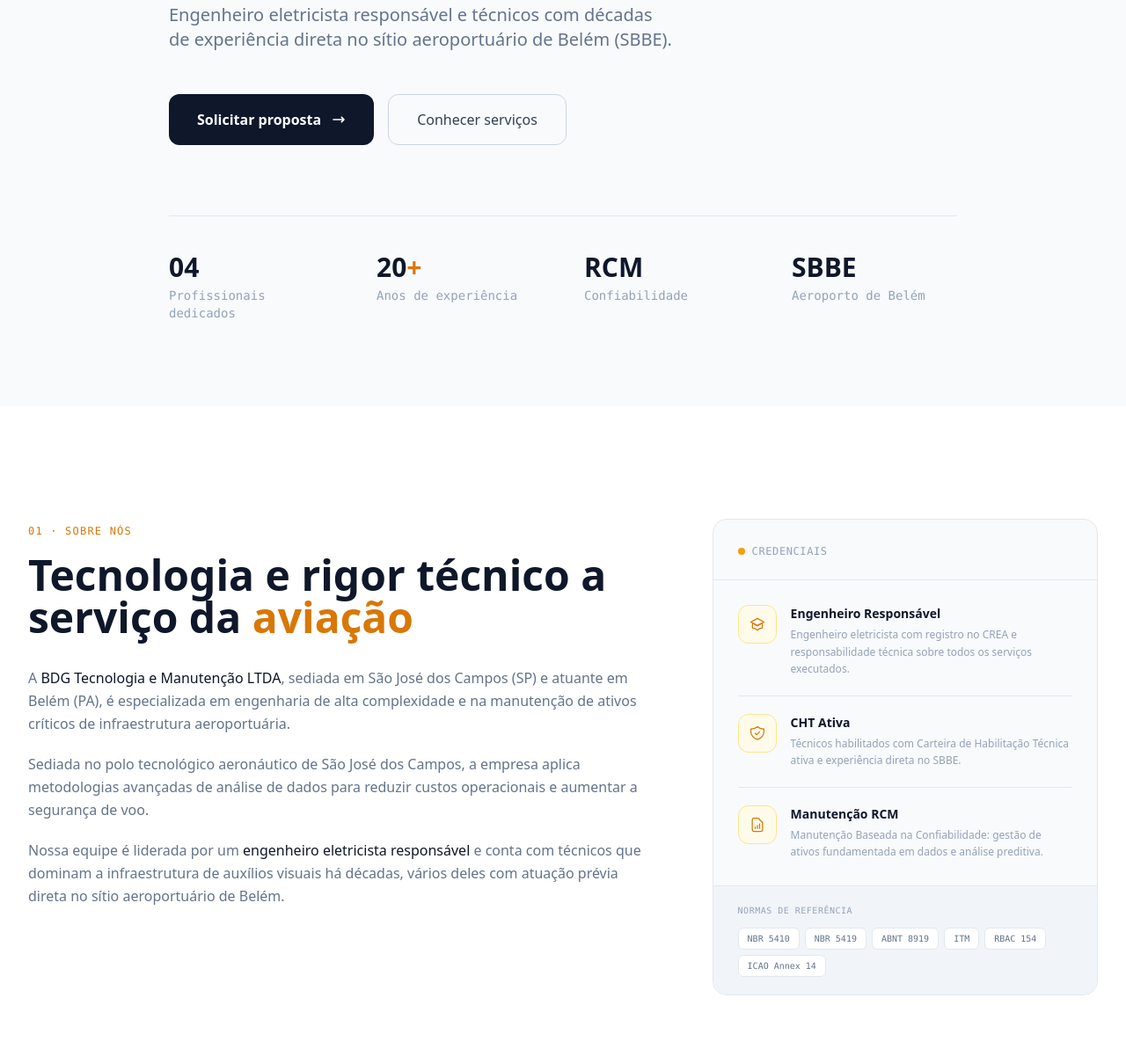
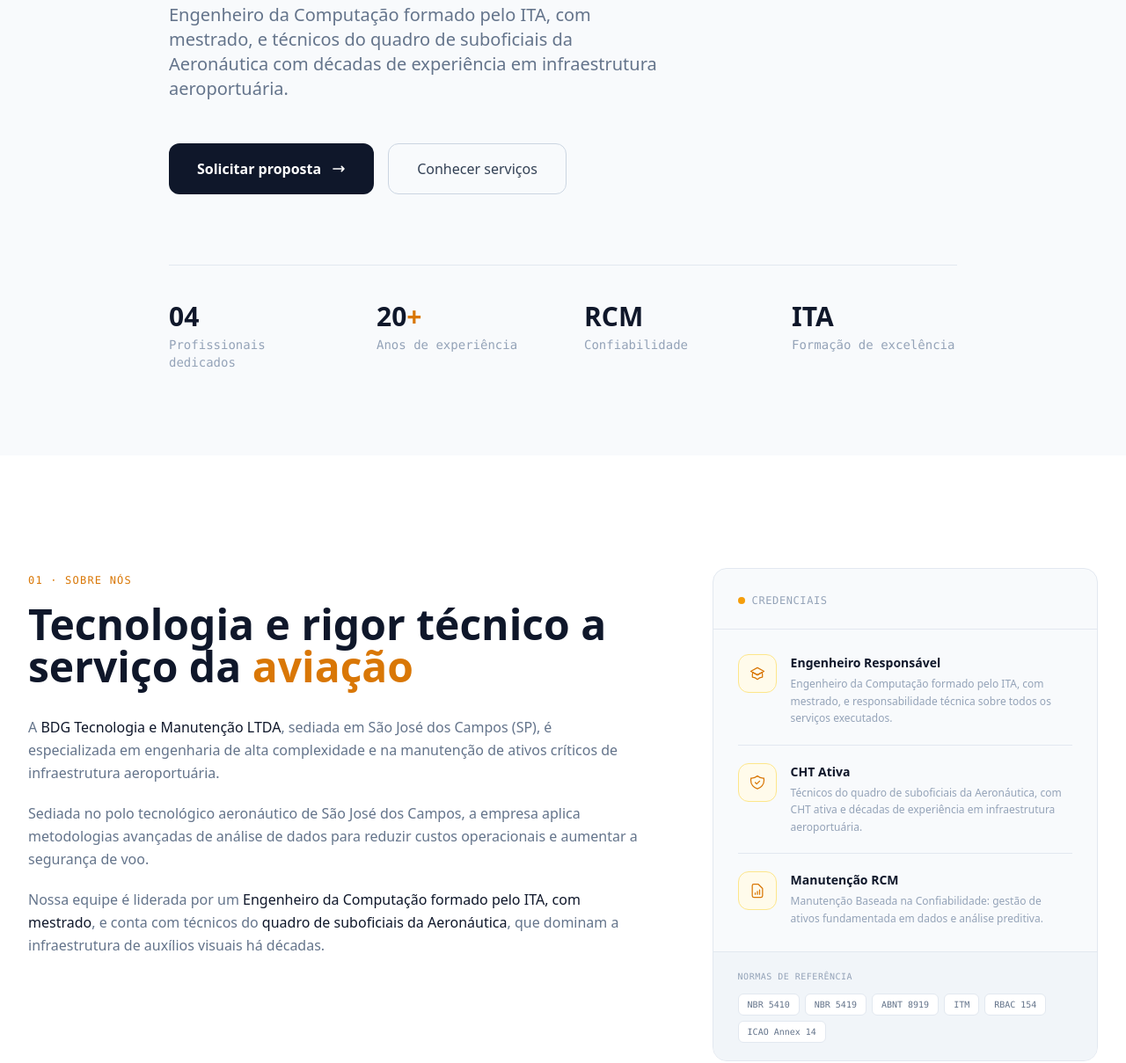
Before and after one commit to mateusnobre/bdg-manutencao, a plain HTML site: page index.html in a window 1280 px wide. Shown: the part 435-1644 px from the top of the page at 88% size. Drawn offline with nearby package versions, Linux system fonts and the light colour scheme.

Commit message:
Update index.html to enhance professional credentials and descriptions
- Revised content to emphasize the qualifications of the engineering team, highlighting the engineer's background in Computer Engineering from ITA and the expertise of technicians from the Aeronautics sub-officials.
- Improved descriptions of services and experience in airport infrastructure, ensuring clarity and professionalism.
- Adjusted various sections to maintain consistency in terminology and focus on technical qualifications.

```diff
--- a/index.html
+++ b/index.html
@@ -6,7 +6,7 @@
     <title>BDG Tecnologia e Manutenção | Engenharia Aeroportuária</title>
     <meta
       name="description"
-      content="Engenharia de precisão para infraestrutura aeroportuária. Manutenção de auxílios visuais com engenheiro responsável e técnicos especialistas no Aeroporto de Belém (SBBE)."
+      content="Engenharia de precisão para infraestrutura aeroportuária. Manutenção de auxílios visuais com engenheiro da computação formado pelo ITA, com mestrado, e técnicos do quadro de suboficiais da Aeronáutica."
     />
     <link
       rel="icon"
@@ -232,8 +232,8 @@
 
           <!-- Subhead -->
           <p class="reveal-hero reveal-d2 text-lg md:text-xl text-slate-500 max-w-xl leading-relaxed mb-12">
-            Engenheiro eletricista responsável e técnicos com décadas de experiência direta no sítio aeroportuário de
-            Belém (SBBE).
+            Engenheiro da Computação formado pelo ITA, com mestrado, e técnicos do quadro de suboficiais da Aeronáutica
+            com décadas de experiência em infraestrutura aeroportuária.
           </p>
 
           <!-- CTAs -->
@@ -278,8 +278,8 @@
                 <div class="text-sm text-slate-400 mt-1 font-mono">Confiabilidade</div>
               </div>
               <div>
-                <div class="font-display font-bold text-3xl text-slate-900">SBBE</div>
-                <div class="text-sm text-slate-400 mt-1 font-mono">Aeroporto de Belém</div>
+                <div class="font-display font-bold text-3xl text-slate-900">ITA</div>
+                <div class="text-sm text-slate-400 mt-1 font-mono">Formação de excelência</div>
               </div>
             </div>
           </div>
@@ -301,8 +301,8 @@
             <div class="space-y-5 text-slate-500 leading-relaxed">
               <p>
                 A <span class="text-slate-900 font-medium">BDG Tecnologia e Manutenção LTDA</span>, sediada em São José
-                dos Campos (SP) e atuante em Belém (PA), é especializada em engenharia de alta complexidade e na
-                manutenção de ativos críticos de infraestrutura aeroportuária.
+                dos Campos (SP), é especializada em engenharia de alta complexidade e na manutenção de ativos críticos
+                de infraestrutura aeroportuária.
               </p>
               <p>
                 Sediada no polo tecnológico aeronáutico de São José dos Campos, a empresa aplica metodologias avançadas
@@ -310,9 +310,10 @@
               </p>
               <p>
                 Nossa equipe é liderada por um
-                <span class="text-slate-900 font-medium">engenheiro eletricista responsável</span> e conta com técnicos
-                que dominam a infraestrutura de auxílios visuais há décadas, vários deles com atuação prévia direta no
-                sítio aeroportuário de Belém.
+                <span class="text-slate-900 font-medium">Engenheiro da Computação formado pelo ITA, com mestrado</span>,
+                e conta com técnicos do
+                <span class="text-slate-900 font-medium">quadro de suboficiais da Aeronáutica</span>, que dominam a
+                infraestrutura de auxílios visuais há décadas.
               </p>
             </div>
           </div>
@@ -352,8 +353,8 @@
                   <div>
                     <div class="font-display font-semibold text-slate-900 text-sm">Engenheiro Responsável</div>
                     <div class="text-xs text-slate-400 mt-1 leading-relaxed">
-                      Engenheiro eletricista com registro no CREA e responsabilidade técnica sobre todos os serviços
-                      executados.
+                      Engenheiro da Computação formado pelo ITA, com mestrado, e responsabilidade técnica sobre todos os
+                      serviços executados.
                     </div>
                   </div>
                 </div>
@@ -376,7 +377,8 @@
                   <div>
                     <div class="font-display font-semibold text-slate-900 text-sm">CHT Ativa</div>
                     <div class="text-xs text-slate-400 mt-1 leading-relaxed">
-                      Técnicos habilitados com Carteira de Habilitação Técnica ativa e experiência direta no SBBE.
+                      Técnicos do quadro de suboficiais da Aeronáutica, com CHT ativa e décadas de experiência em
+                      infraestrutura aeroportuária.
                     </div>
                   </div>
                 </div>
@@ -452,8 +454,7 @@
             Manutenção integral de<br />auxílios visuais
           </h2>
           <p class="text-slate-500 leading-relaxed">
-            Cobertura completa de todos os ativos do lado ar e do lado terra do Aeroporto Internacional de Belém, Val de
-            Cans.
+            Cobertura completa de todos os ativos do lado ar e do lado terra do sítio aeroportuário.
           </p>
         </div>
 
@@ -614,8 +615,8 @@
             Corpo técnico de<br /><span class="text-amber-600">alta qualificação</span>
           </h2>
           <p class="text-slate-500 leading-relaxed">
-            O diferencial da BDG reside na combinação de liderança técnica com conhecimento prático comprovado no
-            sítio aeroportuário de Belém.
+            O diferencial da BDG reside na combinação de liderança técnica com conhecimento prático comprovado em
+            infraestrutura aeroportuária.
           </p>
         </div>
 
@@ -638,10 +639,10 @@
                 </svg>
               </div>
               <div class="font-mono text-[10px] text-amber-600 tracking-wider uppercase mb-2">01 profissional</div>
-              <h3 class="font-display font-semibold text-slate-900 text-lg mb-2">Engenheiro Eletricista</h3>
+              <h3 class="font-display font-semibold text-slate-900 text-lg mb-2">Engenheiro da Computação</h3>
               <p class="text-sm text-slate-500 leading-relaxed">
-                Especialista em Sistemas de Potência, Análise Preditiva e Gestão de Manutenção. Responsável pela
-                liderança técnica e otimização dos planos.
+                Formado pelo ITA (Instituto Tecnológico de Aeronáutica), com mestrado. Responsável pela liderança
+                técnica, análise preditiva e otimização dos planos de manutenção.
               </p>
             </div>
           </div>
@@ -665,8 +666,8 @@
               <div class="font-mono text-[10px] text-amber-600 tracking-wider uppercase mb-2">02 profissionais</div>
               <h3 class="font-display font-semibold text-slate-900 text-lg mb-2">Eletrotécnicos CHT</h3>
               <p class="text-sm text-slate-500 leading-relaxed">
-                CHT Ativa. Décadas de atuação comprovada e experiência direta no SBBE. Domínio total da malha elétrica e
-                dos circuitos RCC.
+                Membros do quadro de suboficiais da Aeronáutica, com CHT ativa. Décadas de experiência em infraestrutura
+                aeroportuária. Domínio total da malha elétrica e dos circuitos RCC.
               </p>
             </div>
           </div>
```
